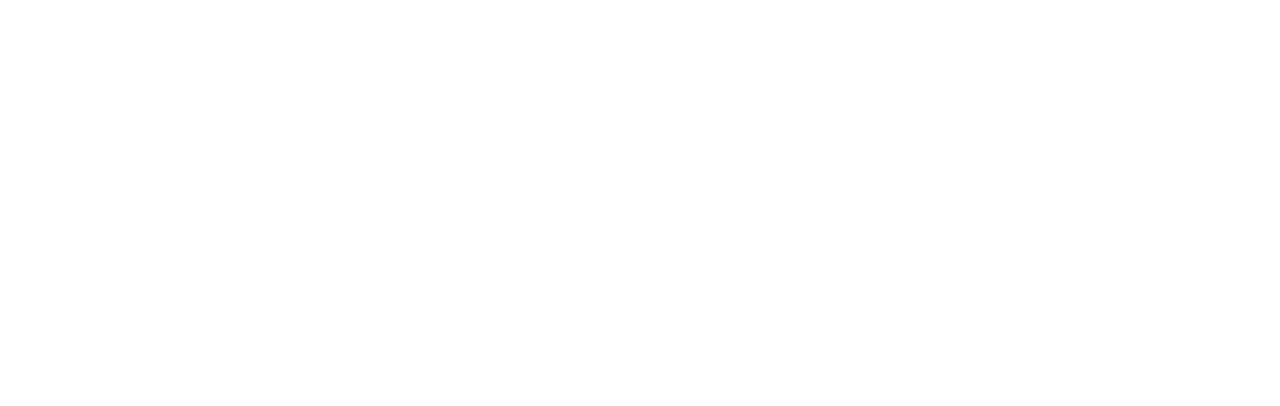
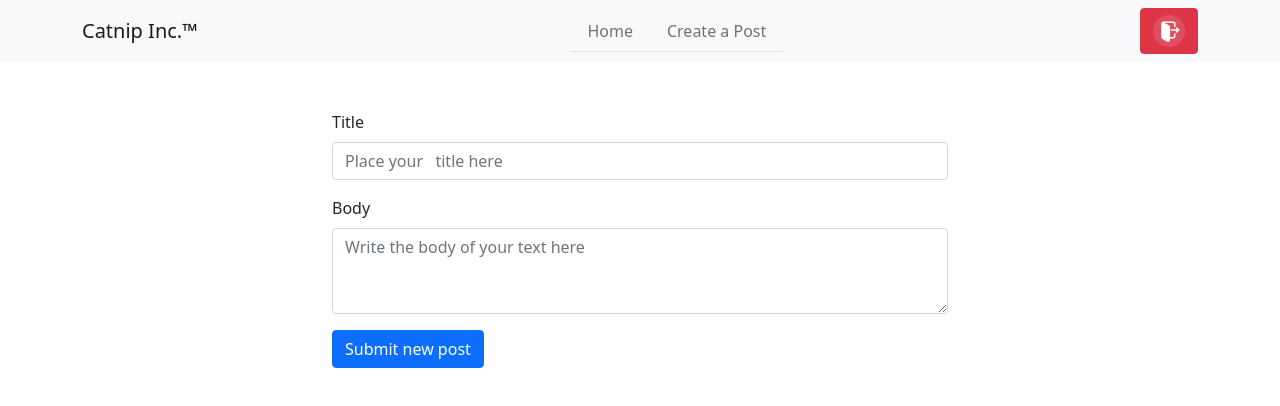
Before and after one commit to FaustoRossi/alkemy-warm-up-challenge, a React (Create React App) app: page /postcreate in a window 1280 px wide. Shown: the top 406 px of the page. Built offline with nearby package versions, Linux system fonts and the light colour scheme.

Commit message:
components all in place and routed

```diff
--- a/src/components/App.js
+++ b/src/components/App.js
@@ -2,6 +2,7 @@
 import { BrowserRouter, Route } from "react-router-dom";
 import LogIn from "./LogIn";
 import Home from "./Home";
+import PostCreate from "./PostCreate";
 
 function App() {
   return (
@@ -10,6 +11,7 @@
       <Route path="/" exact component={LogIn} />
 
       <Route path="/home" component={Home} />
+      <Route path="/postcreate" component={PostCreate} />
     </BrowserRouter>
   );
 }
--- a/src/components/Home.js
+++ b/src/components/Home.js
@@ -1,22 +1,24 @@
 import React, { useState, useEffect } from "react";
 import PostList from "./PostList";
+import PostItem from "./PostItem";
 import Loading from "./Loading";
 import axios from "axios";
 import NavvBar from "./NavvBar";
 
 function Home() {
   const [post, setPost] = useState(null);
+  const url = "https://jsonplaceholder.typicode.com/posts/";
   useEffect(() => {
-    axios.get("https://jsonplaceholder.typicode.com/posts").then((res) => {
+    axios.get(url).then((res) => {
       console.log(res.data);
       setPost(res.data);
     });
-  });
+  }, []);
 
   return (
     <div>
       <NavvBar />
-      {post ? <PostList titles={post} /> : <Loading />}
+      {post ? <PostList posts={post} /> : <Loading />}
     </div>
   );
 }
--- a/src/components/LogIn.js
+++ b/src/components/LogIn.js
@@ -1,5 +1,5 @@
-import { Formik, Field, ErrorMessage, Form } from "formik";
-import React, { useEffect, useState } from "react";
+import { Formik, Field, Form } from "formik";
+import React, { useEffect } from "react";
 import { Button, Container, Row, Col, Image } from "react-bootstrap";
 import ErrorMsg from "./ErrorMsg";
 import axios from "axios";
--- /dev/null
+++ b/src/components/PostCreate.js
@@ -0,0 +1,39 @@
+import React from "react";
+import NavvBar from "./NavvBar";
+import axios from "axios";
+import { Form, Container, Button } from "react-bootstrap";
+
+function PostCreate() {
+  const handleSubmit = async () => {
+    axios.post("https://jsonplaceholder.typicode.com/posts/").then((res) => {
+      console.log(res);
+    });
+  };
+
+  return (
+    <div>
+      <NavvBar />
+      <Container className="w-50 my-5">
+        <Form>
+          <Form.Group className="mb-3" controlId="exampleForm.ControlInput1">
+            <Form.Label>Title</Form.Label>
+            <Form.Control type="email" placeholder="Place your   title here" />
+          </Form.Group>
+          <Form.Group className="mb-3" controlId="exampleForm.ControlTextarea1">
+            <Form.Label>Body</Form.Label>
+            <Form.Control
+              as="textarea"
+              rows={3}
+              placeholder="Write the body of your text here"
+            />
+          </Form.Group>
+        </Form>
+        <Button type="submit" value="Submit" onSubmit={handleSubmit}>
+          Submit new post
+        </Button>
+      </Container>
+    </div>
+  );
+}
+
+export default PostCreate;
--- a/src/components/PostItem.js
+++ b/src/components/PostItem.js
@@ -1,13 +1,21 @@
-import React from "react";
-import { Container, Accordion } from "react-bootstrap";
-function PostItem({ title }) {
+import React, { useState } from "react";
+import { Container, Accordion, Button } from "react-bootstrap";
+import axios from "axios";
+
+function PostItem({ post }) {
   return (
     <div>
       <Container className="mt-3">
         <Accordion>
           <Accordion.Item eventKey="0">
-            <Accordion.Header>{title.title}</Accordion.Header>
-            <Accordion.Body>{title.body}</Accordion.Body>
+            <Accordion.Header>{post.title}</Accordion.Header>
+            <Accordion.Body>{post.body}</Accordion.Body>
+            <Accordion.Body className="d-flex justify-content-end ">
+              <Button variant="success" className="mx-2">
+                Edit Post
+              </Button>
+              <Button variant="danger">Delete Post</Button>
+            </Accordion.Body>
           </Accordion.Item>
         </Accordion>
       </Container>
--- a/src/components/PostList.js
+++ b/src/components/PostList.js
@@ -2,12 +2,12 @@
 
 import PostItem from "./PostItem";
 
-function TitleList({ titles, bodies }) {
-  const renderedList = titles.map((title) => {
-    return <PostItem title={title} key={title.id} />;
+function PostList({ posts }) {
+  const renderedList = posts.map((post) => {
+    return <PostItem post={post} key={post.id} />;
   });
 
-  return <div>{renderedList}</div>;
+  return <div>{renderedList} </div>;
 }
 
-export default TitleList;
+export default PostList;
```
